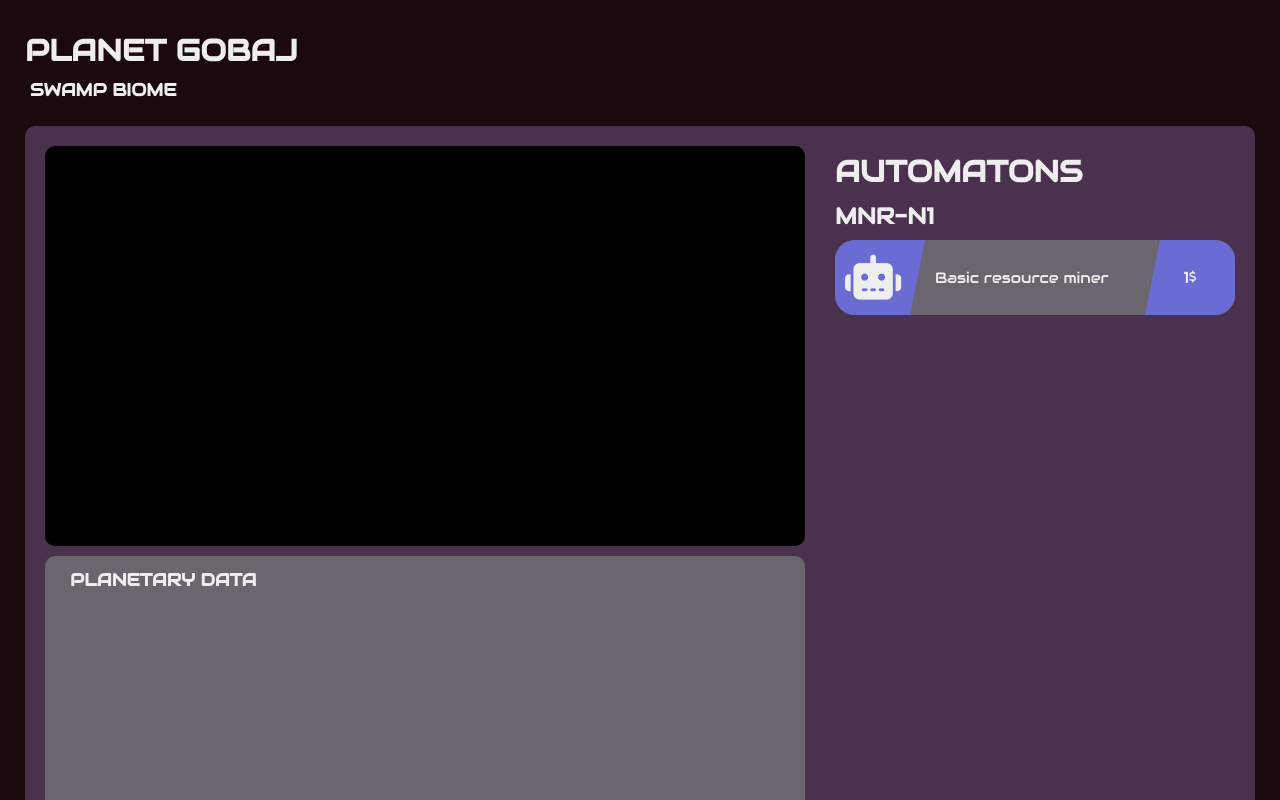
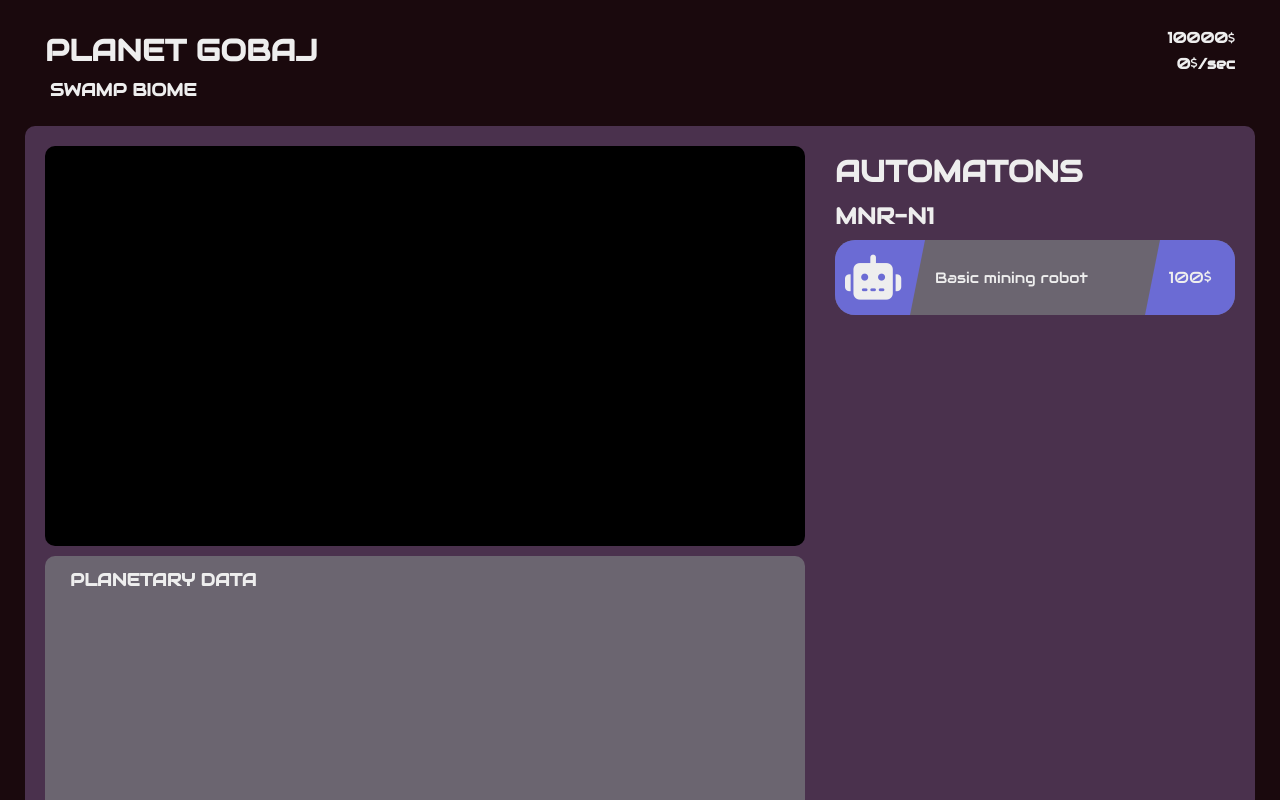
Before and after one commit to Justin-MacIntosh/DeeperAndDarker, a React (Create React App) app in the folder app/: page / in a window 1280 px wide. Shown: the top 800 px of the page. Built offline with nearby package versions, Linux system fonts and the light colour scheme.

Commit message:
Added basic idle logic

```diff
--- a/app/src/App.tsx
+++ b/app/src/App.tsx
@@ -1,16 +1,37 @@
-import { createContext } from 'react';
+import { createContext, useEffect, useReducer } from 'react';
 
-import Card from './components/Card';
+import {
+  INITIAL_GAME_STATE,
+  gameStateReducer,
+  GameStateContext,
+} from './game_state/GameState';
+import RobotDisplay from './components/RobotDisplay';
+
 
 export const LevelContext = createContext(1);
 
 const App = () => {
+  const [gameState, dispatch] = useReducer(gameStateReducer, INITIAL_GAME_STATE);
+
+  useEffect(() => {
+    const intervalId = setInterval(() => {
+      dispatch({ type: "tenthTick" });
+    }, 100);
+
+    return () => clearInterval(intervalId);
+  }, []);
+
   return (
-    <>
+    <GameStateContext value={{state: gameState, dispatch: dispatch}}>
       <header className="header">
-        <div className="planet-description">
+        <div className="header-left">
           <h1>PLANET GOBAJ</h1>
           <h3 style={{"paddingLeft": "5px"}}>SWAMP BIOME</h3>
+        </div>
+        <div className="header-middle"/>
+        <div className="header-right">
+          <h4>{gameState.currentMoney}<i className="fa-solid fa-dollar-sign fa-xs"/></h4>
+          <h4>{gameState.moneyPerTick}<i className="fa-solid fa-dollar-sign fa-xs"/>/sec</h4>
         </div>
       </header>
       <div className="main">
@@ -24,36 +45,13 @@ const App = () => {
         </div>
         <div className="sidebar">
           <h1 className="bots-title">AUTOMATONS</h1>
-          <div className="robot-container">
-            <h2 className="robot-name">MNR-N1</h2>
-            <Card
-              color="blue"
-              iconName="fa-robot"
-              contentElement={<>Basic resource miner</>}
-              suffixElement={<>1<i className="fa-solid fa-dollar-sign fa-xs"></i></>}
-            />
-          </div>
-          {/* <div className="robot-container">
-            <h2 className="robot-name">MNR-X1</h2>
-            <Card
-              color="red"
-              iconName="fa-robot"
-              contentElement={<>Supercharged miner</>}
-              suffixElement={<>1<i className="fa-solid fa-dollar-sign fa-xs"></i></>}
-            />
-          </div>
-          <div className="robot-container">
-            <h2 className="robot-name">MNR-S1</h2>
-            <Card
-              color="green"
-              iconName="fa-robot"
-              contentElement={<>Miner that works better with space</>}
-              suffixElement={<>1<i className="fa-solid fa-dollar-sign fa-xs"></i></>}
-            />
-          </div> */}
+
+          {Object.entries(gameState.robots).map(([_, robot]) => (
+            <RobotDisplay robot={robot}/>
+          ))}
         </div>
       </div>
-    </>
+    </GameStateContext>
   );
 }
 
--- a/app/src/components/Card.css
+++ b/app/src/components/Card.css
@@ -10,12 +10,16 @@
   backface-visibility: hidden;
   -webkit-backface-visibility: hidden;
 }
-.card:hover {
+.card-disabled {
+  filter: brightness(75%);
+  cursor: not-allowed;
+}
+.card:hover:not(.card-disabled) {
   transform: translateY(-4px);
   filter: brightness(108%);
   cursor: pointer;
 }
-.card:active {
+.card:active:not(.card-disabled) {
   transform: translateY(-2px);
   filter: brightness(105%);
   cursor: pointer;
--- a/app/src/components/Card.tsx
+++ b/app/src/components/Card.tsx
@@ -1,16 +1,19 @@
 import './Card.css';
 
-interface CardProperties {
-  iconName: String,
-  contentElement: React.ReactNode
-  suffixElement: React.ReactNode,
+interface CardProps {
+  iconName: String;
+  contentElement: React.ReactNode;
+  suffixElement: React.ReactNode;
   color: 'blue' | 'red' | 'green';
+  onClick: () => void;
+  isClickDisabled: boolean;
 }
 
-const Card = (props: CardProperties) => {
+const Card = (props: CardProps) => {
   const colorClass = `card-${props.color}`;
+  const dsiabledClass = props.isClickDisabled ? "card-disabled" : "";
   return (
-    <div className={`card noselect ${colorClass}`}>
+    <div className={`card noselect ${colorClass} ${dsiabledClass}`} onClick={(e) => {e.preventDefault(); props.onClick();}}>
       <div className="card-icon">
         <span className={`fa-solid fa-3x ${props.iconName}`}></span>
       </div>
--- /dev/null
+++ b/app/src/components/RobotDisplay.tsx
@@ -0,0 +1,27 @@
+import { useContext } from 'react';
+
+import Card from './Card';
+import { GameStateContext, Robot } from '../game_state/GameState';
+
+interface RobotDisplayProps {
+  robot: Robot;
+}
+
+const RobotDisplay = (props: RobotDisplayProps) => {
+  const robot = props.robot;
+  const {state, dispatch} = useContext(GameStateContext);
+  return (
+    <div className="robot-container">
+      <h2 className="robot-name">{robot.name}</h2>
+      <Card
+        color="blue"
+        iconName="fa-robot"
+        contentElement={<>{robot.description}</>}
+        suffixElement={<>{robot.currentCost}<i className="fa-solid fa-dollar-sign fa-xs"/></>}
+        onClick={() => {dispatch({type: "purchaseRobot", robotId: robot.id})}}
+        isClickDisabled={robot.currentCost > state.currentMoney}
+      />
+    </div>
+  );
+}
+export default RobotDisplay;
--- a/app/src/game_state/GameState.tsx
+++ b/app/src/game_state/GameState.tsx
@@ -1,20 +1,24 @@
-import { createContext } from 'react';
+import { createContext, Dispatch } from 'react';
 
 // Game State typing
-interface GameState {
+export interface GameState {
     robots: Robot[];
     currentMoney: number;
     moneyPerTick: number;
 }
-interface Robot {
+export interface Robot {
     // Robot identification
     id: number;
-    robotName: string;
-    robotTier: number;
+    name: string;
+    description: string;
+    tier: number;
 
     // Production stats
-    robotCount: number;
-    robotCost: number;
+    count: number;
+    currentCost: number
+    baseCost: number;
+    baseRate: number;
+    baseProduction: number;
 
     // Whether to be shown
     minMoneyToShow: number;
@@ -23,15 +27,19 @@ interface Robot {
 
 // Initial State
 export const INITIAL_GAME_STATE: GameState = {
-    currentMoney: 1,
+    currentMoney: 10000,
     moneyPerTick: 0,
     robots: [
         {
             id: 1,
-            robotName: "MNR-N1",
-            robotTier: 1,
-            robotCount: 0,
-            robotCost: 1,
+            name: "MNR-N1",
+            description: "Basic mining robot",
+            tier: 1,
+            count: 0,
+            currentCost: 100,
+            baseCost: 100,
+            baseRate: 1.15,
+            baseProduction: 100,
             minMoneyToShow: 0,
             isBeingShown: true,
         }
@@ -39,39 +47,44 @@ export const INITIAL_GAME_STATE: GameState = {
 };
 
 type GameStateAction =
- | { type: 'tick' }
+ | { type: 'tenthTick' }
  | { type: 'purchaseRobot', robotId: number };
 
 // Reducer to define the ways that the state can be updated
 export const gameStateReducer = (state: GameState, action: GameStateAction): GameState => {
     switch (action.type) {
-    case 'tick':
-        const updatedMoney = state.currentMoney + state.moneyPerTick;
+    case 'tenthTick':
+        const updatedMoney = state.currentMoney + (state.moneyPerTick / 10);
         state.robots.forEach(robot => {
             if(!robot.isBeingShown && robot.minMoneyToShow < updatedMoney) {
                 robot.isBeingShown = true;
             }
         });
-        return {
-            ...state,
-            currentMoney: updatedMoney
-        };
+        state.currentMoney = updatedMoney;
+        return {...state};
     case 'purchaseRobot':
-        const robotToPurchase = state.robots.find(robot => robot.id == action.robotId);
-        if (robotToPurchase === undefined) {
+        const robot = state.robots.find(robot => robot.id == action.robotId);
+        if (robot === undefined) {
             console.log(`ERROR: Robot not found for ID ${action.robotId}`);
             return state;
         }
-        if (state.currentMoney < robotToPurchase.robotCost) {
+        if (state.currentMoney < robot.currentCost) {
             console.log(`ERROR: Not enough money to purchase Robot with ID ${action.robotId}`);
             return state;
         }
-        const moneyAfterPurchase = state.currentMoney - robotToPurchase.robotCost;
-        const updatedRobotState = updateRobotStateAfterPurchase(robotToPurchase);
-        return {
-            ...state,
-            currentMoney: moneyAfterPurchase
-        };
+
+        // Update global game state
+        const moneyAfterPurchase = state.currentMoney - robot.currentCost;
+        state.currentMoney = moneyAfterPurchase;
+        state.moneyPerTick = state.moneyPerTick + robot.baseProduction; /* TODO: retroactively take upgrades inbto account */
+
+        // Update robot state
+        let newCost = robot.currentCost + (robot.baseCost * (robot.baseRate ** robot.count));
+        newCost = Math.round(newCost);
+        robot.currentCost = newCost;
+        robot.count = robot.count + 1;
+
+        return {...state};
     }
 
     console.log("ERROR: Action type not found");
@@ -80,9 +93,13 @@ export const gameStateReducer = (state: GameState, action: GameStateAction): Gam
 
 const updateRobotStateAfterPurchase = (initialRobotState: Robot): Robot => {
     /* TODO */
+
     return initialRobotState;
 }
 
 // Contexts for passing the game state to components
-export const GameStateContext = createContext(null);
-export const GameStateDispatchContext = createContext(null);
+interface GameStateStore {
+  state: GameState,
+  dispatch: Dispatch<GameStateAction>,
+}
+export const GameStateContext: React.Context<GameStateStore> = createContext({} as GameStateStore);
--- a/app/src/index.tsx
+++ b/app/src/index.tsx
@@ -9,9 +9,7 @@ const root = ReactDOM.createRoot(
   document.getElementById('root') as HTMLElement
 );
 root.render(
-  <React.StrictMode>
     <App />
-  </React.StrictMode>
 );
 
 // If you want to start measuring performance in your app, pass a function
--- a/app/src/style.css
+++ b/app/src/style.css
@@ -31,10 +31,20 @@ body {
 }
 
 .header {
+  padding: 0px 20px;
   margin-bottom: 20px;
+  display: flex;
+  min-width: 1100px;
 }
-.planet-description {
-  /* TODO */
+.header-left {
+  min-width: 400px;
+}
+.header-middle {
+  flex-grow: 1;
+}
+.header-right {
+  min-width: 400px;
+  text-align: right;
 }
 .main {
   padding: 20px;
```
